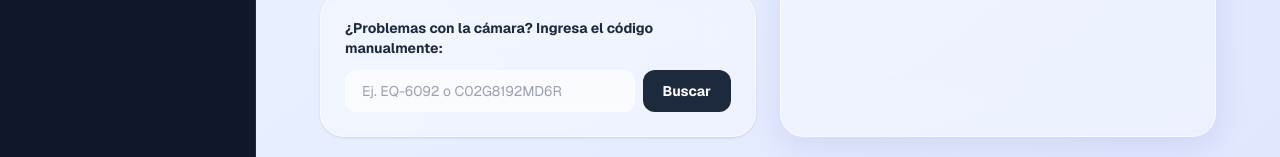
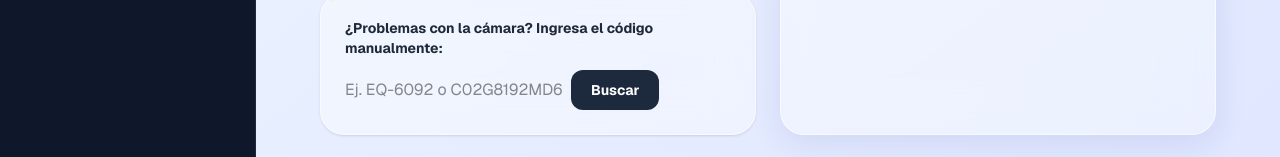
Before and after one commit to ronmardi/inventario, a Next.js app: page /dashboard/escaner in a window 1280 px wide. Shown: the part 643-800 px from the top of the page. Built offline with nearby package versions, Linux system fonts and the light colour scheme; no server answers.

Commit message:
escaner rellenator

```diff
--- a/app/dashboard/escaner/page.tsx
+++ b/app/dashboard/escaner/page.tsx
@@ -236,11 +236,11 @@ export default function EscanerPage() {
             </h3>
             <form onSubmit={handleManualSearch} className="flex gap-2">
               <input
+                id="assetQuery"
+                name="assetQuery"
                 type="text"
-                value={manualCode}
-                onChange={(e) => setManualCode(e.target.value)}
                 placeholder="Ej. EQ-6092 o C02G8192MD6R"
-                className="flex-1 px-4 py-2.5 rounded-xl bg-white/60 dark:bg-gray-800/60 border border-white/50 dark:border-gray-600/50 text-gray-900 dark:text-white placeholder-gray-400 text-sm focus:outline-none focus:ring-2 focus:ring-blue-500/50 transition-all"
+                // ... resto de tus props (value, onChange, className, etc.)
               />
               <button
                 type="submit"
```
